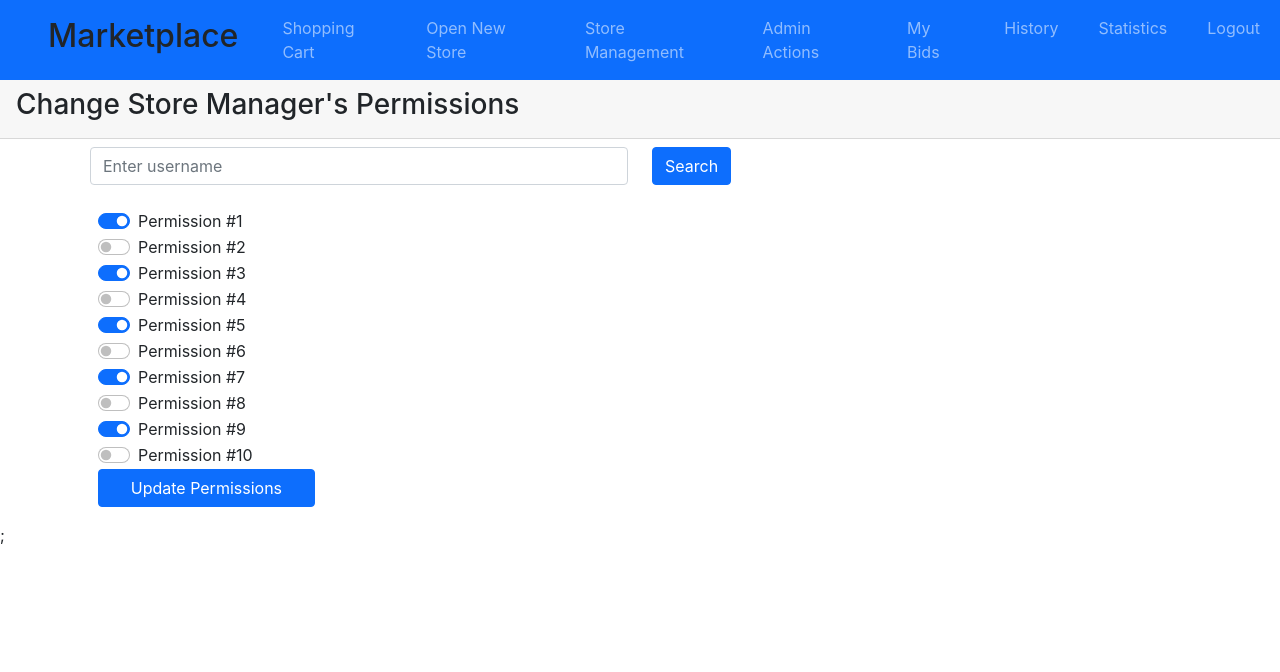
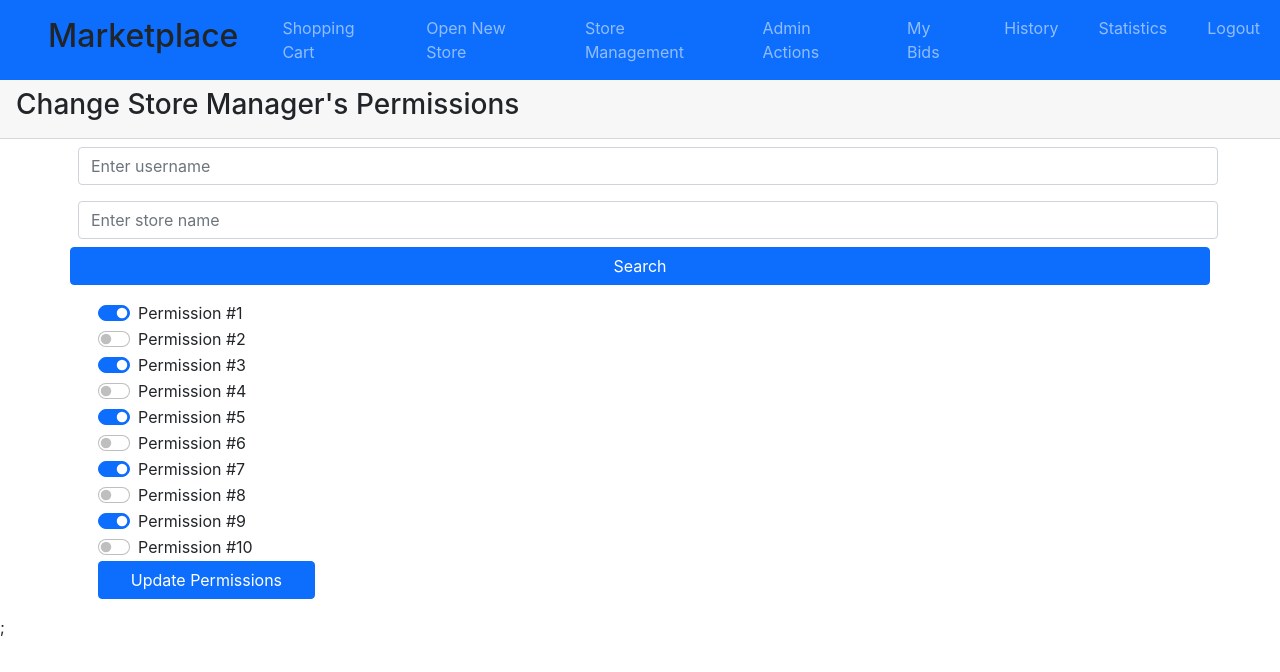
Before and after one commit to danielpiro/Workshop-16b, a Next.js app in the folder GUI/: page /change-store-manager-permissions in a window 1280 px wide. Shown: the top 672 px of the page. Built offline with nearby package versions, Linux system fonts and the light colour scheme.

Commit message:
Update change-store-manager-permissions.js

```diff
--- a/GUI/pages/change-store-manager-permissions.js
+++ b/GUI/pages/change-store-manager-permissions.js
@@ -47,8 +47,8 @@ const ChangeStoreManagerPermissions = () => {
             <h3>Change Store Manager's Permissions</h3>
         </div>
         <div className="container">
-            <div className="row">
-                <div className="col">
+            <div>
+                <div className="row">
                     <input
                         className="form-control mr-sm-2 m-2"
                         type="search"
@@ -56,7 +56,15 @@ const ChangeStoreManagerPermissions = () => {
                         aria-label="Search"
                     />
                 </div>
-                <div className="col m-2">
+                <div className="row">
+                    <input
+                        className="form-control mr-sm-2 m-2"
+                        type="search"
+                        placeholder="Enter store name"
+                        aria-label="Search"
+                    />
+                </div>
+                <div className="row">
                     <button className="btn btn-primary mr-lg-3">
                         Search
                     </button>
```
